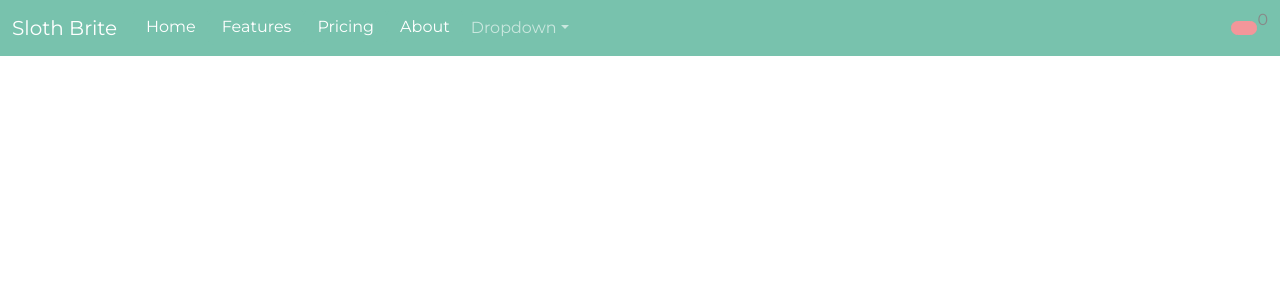
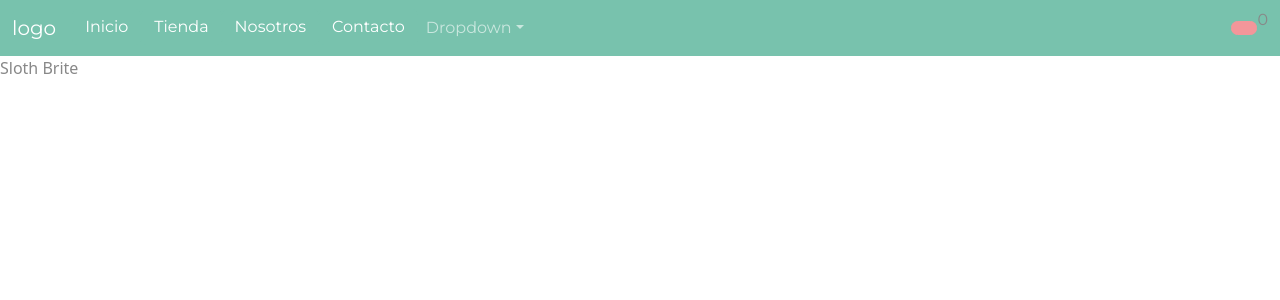
Before and after one commit to FaustinaVidal/slothBrite-ReactJS, a React (Create React App) app: page / in a window 1280 px wide. Shown: the top 300 px of the page. Built offline with nearby package versions, Linux system fonts and the light colour scheme; some icons are missing.

Commit message:
PreEntrega1-Vidal

```diff
--- a/public/index.html
+++ b/public/index.html
@@ -14,5 +14,5 @@
 <body>
     <div id="root"></div>
     <script src="https://cdn.jsdelivr.net/npm/bootstrap@5.2.3/dist/js/bootstrap.bundle.min.js" integrity="sha384-kenU1KFdBIe4zVF0s0G1M5b4hcpxyD9F7jL+jjXkk+Q2h455rYXK/7HAuoJl+0I4" crossorigin="anonymous"></script>
-</body>
+  </body>
 </html>
--- a/src/components/App.jsx
+++ b/src/components/App.jsx
@@ -3,10 +3,14 @@ import React from 'react';
 
 //components
 import {Navbar} from './Navbar/Navbar';
+import {ItemListContainer} from './ItemListContainer/ItemListContainer'
+
+
 export const App = () => {
   return (
     <>
-    <Navbar nombre={"Sloth Brite"}/>
+    <Navbar logo={"logo"}/>
+    <ItemListContainer greeting={"Sloth Brite"}/>
     </>
   );
 }
--- /dev/null
+++ b/src/components/ItemListContainer/ItemListContainer.jsx
@@ -0,0 +1,9 @@
+import React from 'react';
+
+export const ItemListContainer = ({greeting}) => {
+    return (
+        <>
+            <p>{greeting}</p>
+        </>
+    );
+}
--- a/src/components/Navbar/Navbar.jsx
+++ b/src/components/Navbar/Navbar.jsx
@@ -3,11 +3,11 @@ import { CartWidget } from '../CartWidget/CartWidget';
 import { Categorias } from './Categorias/Categorias';
 import { Secciones } from './Secciones/Secciones';
 
-export const Navbar = ({ nombre }) => {
+export const Navbar = ({logo}) => {
   return (
     <nav className="navbar navbar-expand-lg navbar-dark bg-primary">
       <div className="container-fluid">
-        <a className="navbar-brand" href="#">{nombre}</a>
+        <a className="navbar-brand" href="#">{logo}</a>
         <button className="navbar-toggler" type="button" data-bs-toggle="collapse" data-bs-target="#navbarColor01" aria-controls="navbarColor01" aria-expanded="false" aria-label="Toggle navigation">
           <span className="navbar-toggler-icon" />
         </button>
--- a/src/components/Navbar/Secciones/Secciones.jsx
+++ b/src/components/Navbar/Secciones/Secciones.jsx
@@ -5,22 +5,22 @@ export const Secciones = () => {
         <>
             <li className="nav-item">
             <button type="button" className="btn btn-primary">
-                Home
+                Inicio
             </button>
             </li>
             <li className="nav-item">
             <button type="button" className="btn btn-primary">
-                Features
+                Tienda
             </button>
             </li>
             <li className="nav-item">
             <button type="button" className="btn btn-primary">
-                Pricing
+                Nosotros
             </button>
             </li>
             <li className="nav-item">
             <button type="button" className="btn btn-primary">
-                About
+                Contacto
             </button>
             </li>
         </>
```
